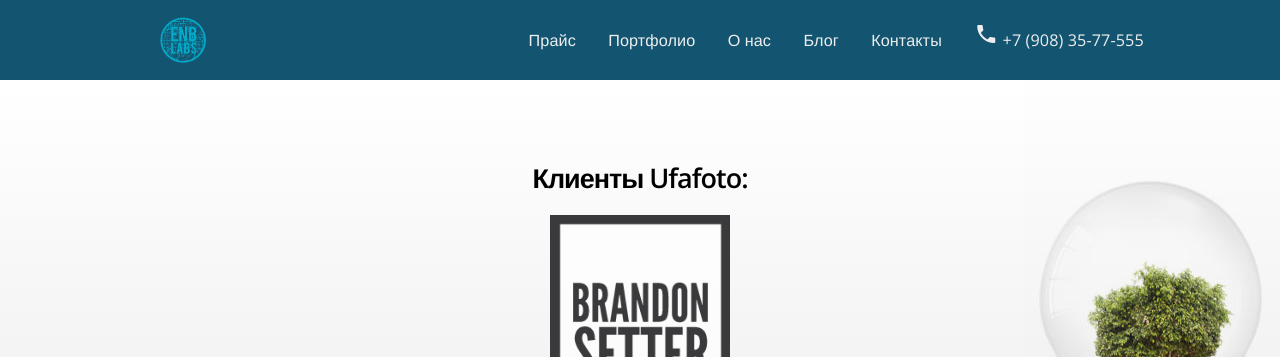
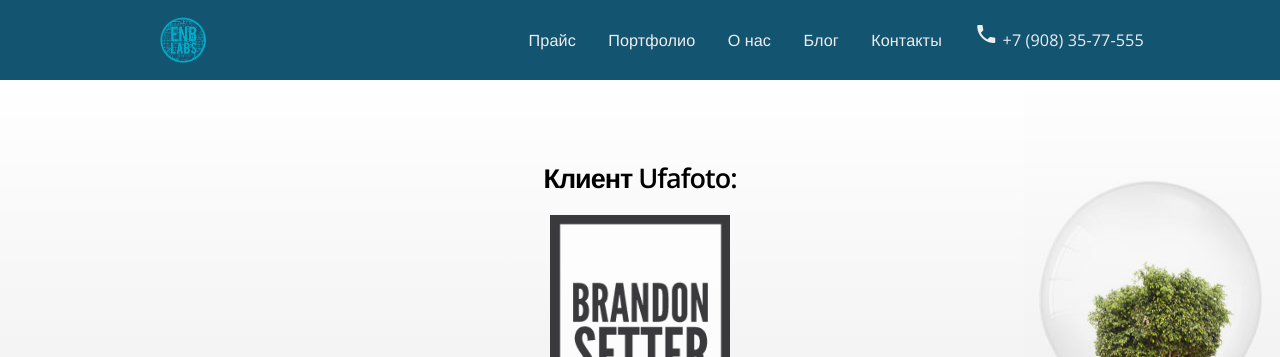
Before and after one commit to RakhimyanTim/ufafoto.github.io, a Jekyll site: the page built from _customers/brandon-setter.md, in a window 1280 px wide and 900 px high. Shown: the top 357 px of the window. Built offline with Jekyll 4.4.1, drawn with Linux system fonts in a browser that asks for light colours; nearby versions of some CDN libraries.

Commit message:
Update customer.html

```diff
--- a/_layouts/customer.html
+++ b/_layouts/customer.html
@@ -3,7 +3,7 @@
 ---
 <header class="{{ page.name | slugify }}">
 	<div class="container">
-		<h2>Клиенты Ufafoto: <a href="{{ page.site }}">
+		<h2>Клиент Ufafoto: <a href="{{ page.site }}">
 			{% if page.logo.width %}
 				<img width="{{ page.logo.width }}" src="{{ page.logo.path }}" alt="{{ page.name }}" />
 			{% else %}
```
